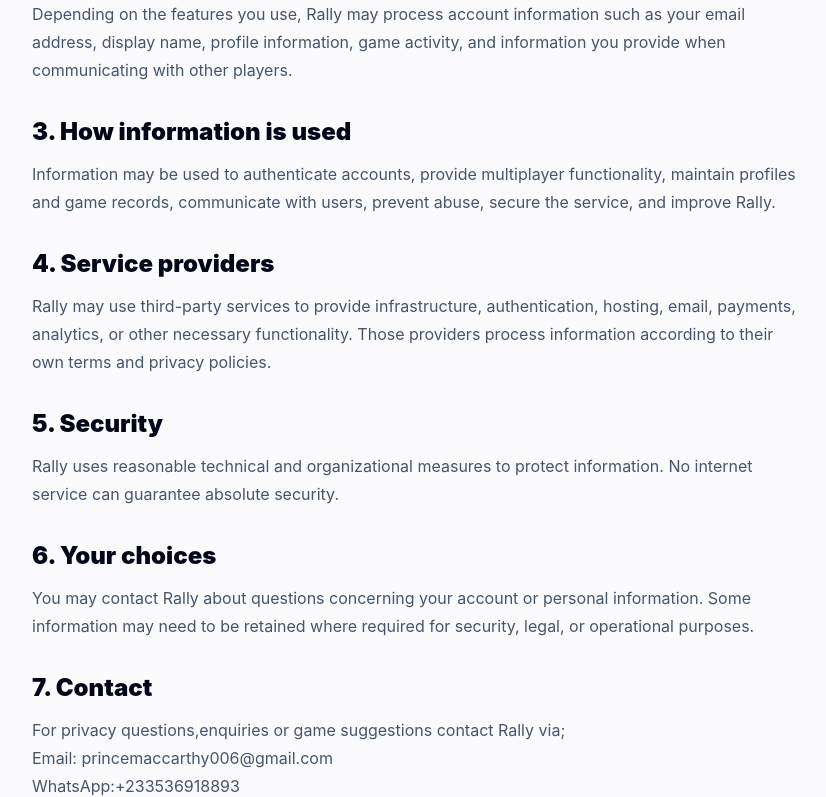
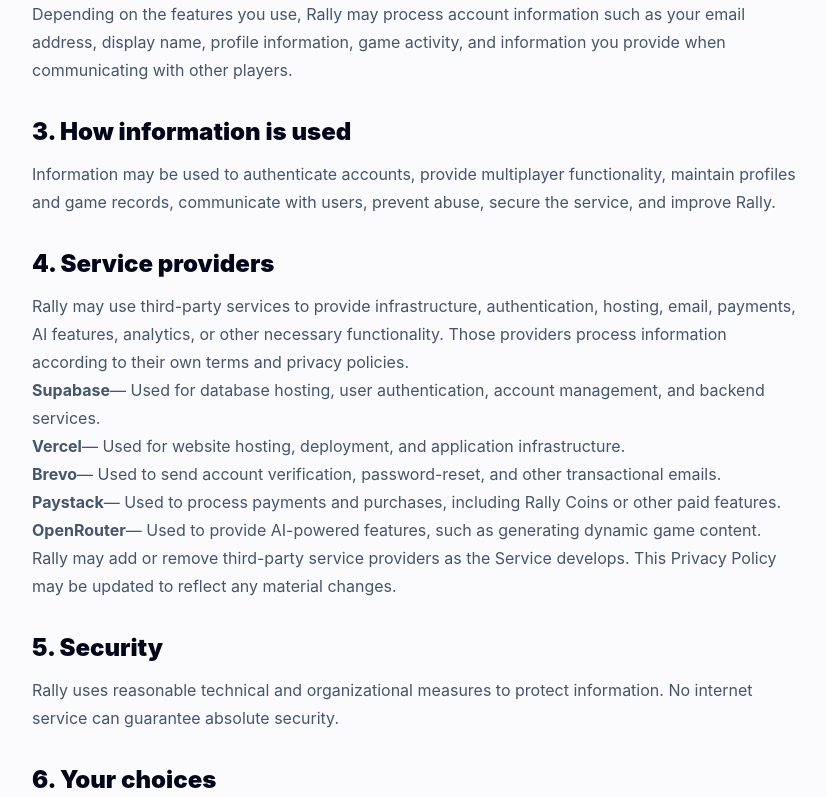
Before and after one commit to Princecarthy3/Rally, a Next.js app: page /privacy in a window 1280 px wide. Shown: the part 424-1221 px from the top of the page, without its empty margins (224-1050 px from the left). Built offline with nearby package versions, Linux system fonts and the light colour scheme; no server answers.

Commit message:
Update page.tsx

```diff
--- a/src/app/privacy/page.tsx
+++ b/src/app/privacy/page.tsx
@@ -73,10 +73,70 @@
             </h2>
 
             <p className="mt-3 leading-7">
-              Rally may use third-party services to provide infrastructure,
-              authentication, hosting, email, payments, analytics, or other
-              necessary functionality. Those providers process information
-              according to their own terms and privacy policies.
+
+
+<p>
+  Rally may use third-party services to provide infrastructure, authentication,
+  hosting, email, payments, AI features, analytics, or other necessary
+  functionality. Those providers process information according to their own
+  terms and privacy policies.
+</p>
+
+<ul>
+  <li>
+    <strong>
+      <a href="https://supabase.com/privacy" target="_blank" rel="noopener noreferrer">
+        Supabase
+      </a>
+    </strong>
+    — Used for database hosting, user authentication, account management, and
+    backend services.
+  </li>
+
+  <li>
+    <strong>
+      <a href="https://vercel.com/legal/privacy-policy" target="_blank" rel="noopener noreferrer">
+        Vercel
+      </a>
+    </strong>
+    — Used for website hosting, deployment, and application infrastructure.
+  </li>
+
+  <li>
+    <strong>
+      <a href="https://www.brevo.com/legal/privacypolicy/" target="_blank" rel="noopener noreferrer">
+        Brevo
+      </a>
+    </strong>
+    — Used to send account verification, password-reset, and other transactional
+    emails.
+  </li>
+
+  <li>
+    <strong>
+      <a href="https://paystack.com/privacy-policy" target="_blank" rel="noopener noreferrer">
+        Paystack
+      </a>
+    </strong>
+    — Used to process payments and purchases, including Rally Coins or other
+    paid features.
+  </li>
+
+  <li>
+    <strong>
+      <a href="https://openrouter.ai/privacy/" target="_blank" rel="noopener noreferrer">
+        OpenRouter
+      </a>
+    </strong>
+    — Used to provide AI-powered features, such as generating dynamic game
+    content.
+  </li>
+</ul>
+
+<p>
+  Rally may add or remove third-party service providers as the Service develops.
+  This Privacy Policy may be updated to reflect any material changes.
+</p>
             </p>
           </section>
 
```
